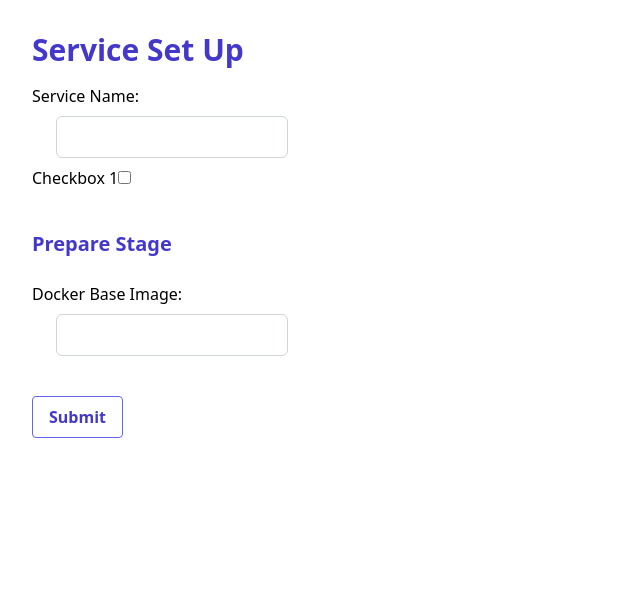
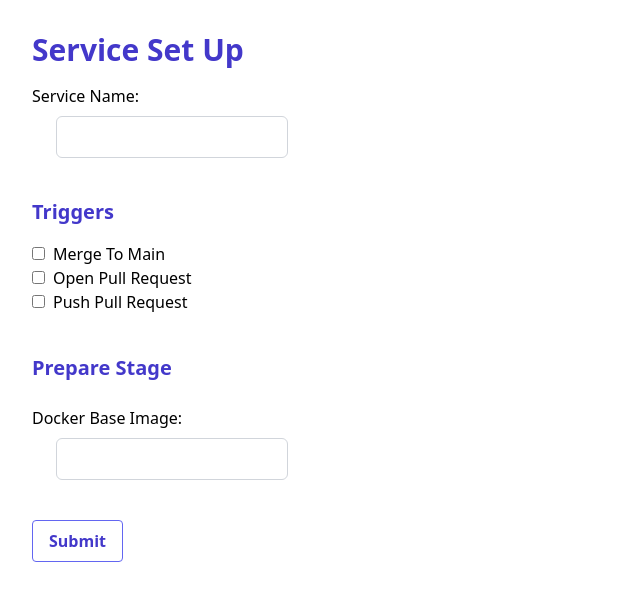
Before and after one commit to seamless-cicd/seamless-frontend, a React (Vite) app: page /service-set-up in a window 1280 px wide. Shown: the top 600 px of the page, without its empty margins (0-640 px from the left). Built offline with nearby package versions, Linux system fonts and the light colour scheme.

Commit message:
feat: service set up
- basic functionality for service set up
- can input data and submit form
- includes a checkboxes feature
- more fields to be added

```diff
--- a/src/components/ServiceSetUp.tsx
+++ b/src/components/ServiceSetUp.tsx
@@ -13,7 +13,10 @@ const inputBorderStyle = "ml-6 border border-gray-300 rounded-md py-2 px-4 focus
 const schema = yup.object().shape({
   serviceName: yup.string().required(),
   dockerBaseImage: yup.string().required(),
-  checkboxes: yup.array().of(yup.boolean()),
+  // checkboxes: yup.array().of(yup.boolean()),
+  mergeMain: yup.boolean().default(false),
+  openPullRequest: yup.boolean().default(false),
+  pushPullRequest: yup.boolean().default(false),
 });
 
 const ServiceSetUp = () => {
@@ -23,10 +26,12 @@ const ServiceSetUp = () => {
     resolver: yupResolver(schema),
   });
 
+
+
   const onSubmit = (data: any) => {
     console.log(data, ' ... sending to API with axios');
     console.log('navigating to next step...')
-    // navigate('/service-set-up');
+    // navigate('/next-step...');
   }
 
   return (
@@ -45,25 +50,35 @@ const ServiceSetUp = () => {
 
 
       <div>
-        <label htmlFor="checkbox1">Checkbox 1</label>
-          <input
-            type="checkbox"
-            name="checkboxes[0]"
-            id="checkbox1"
-            // problem is with ref={register}
-            // ref={register}
-            // register={register}
-          />
+      <h3 className="text-xl text-indigo-700 font-bold mb-4 mt-8">Triggers</h3>
+        <input
+          className="mr-2"
+          type="checkbox"
+          id="mergeMain"
+          {...register('mergeMain', {required: true})}
+          defaultChecked={false}
+        />
+        <label htmlFor="mergeMain">Merge To Main</label>
 
+        <br></br>
+        <input
+          className="mr-2"
+          type="checkbox"
+          id="openPullRequest"
+          {...register('openPullRequest')}
+        />
+        <label htmlFor="openPullRequest">Open Pull Request</label>
+
+        <br></br>
+        <input
+          className="mr-2"
+          type="checkbox"
+          id="Push Pull Request"
+          {...register('Push Pull Request')}
+        />
+        <label htmlFor="mergeMain">Push Pull Request</label>
 
       </div>
-
-
-
-
-
-
-
 
 
 
```
